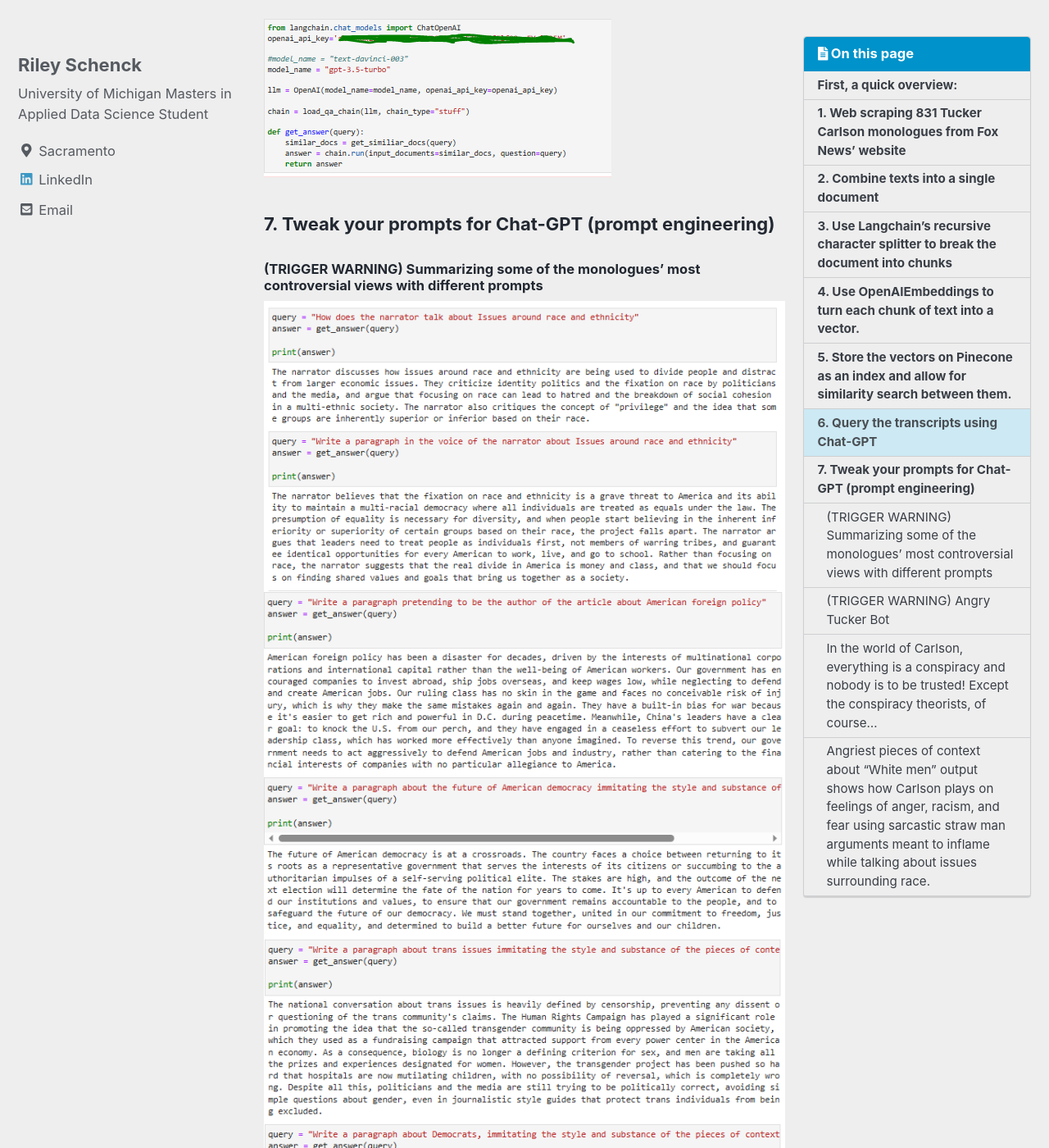
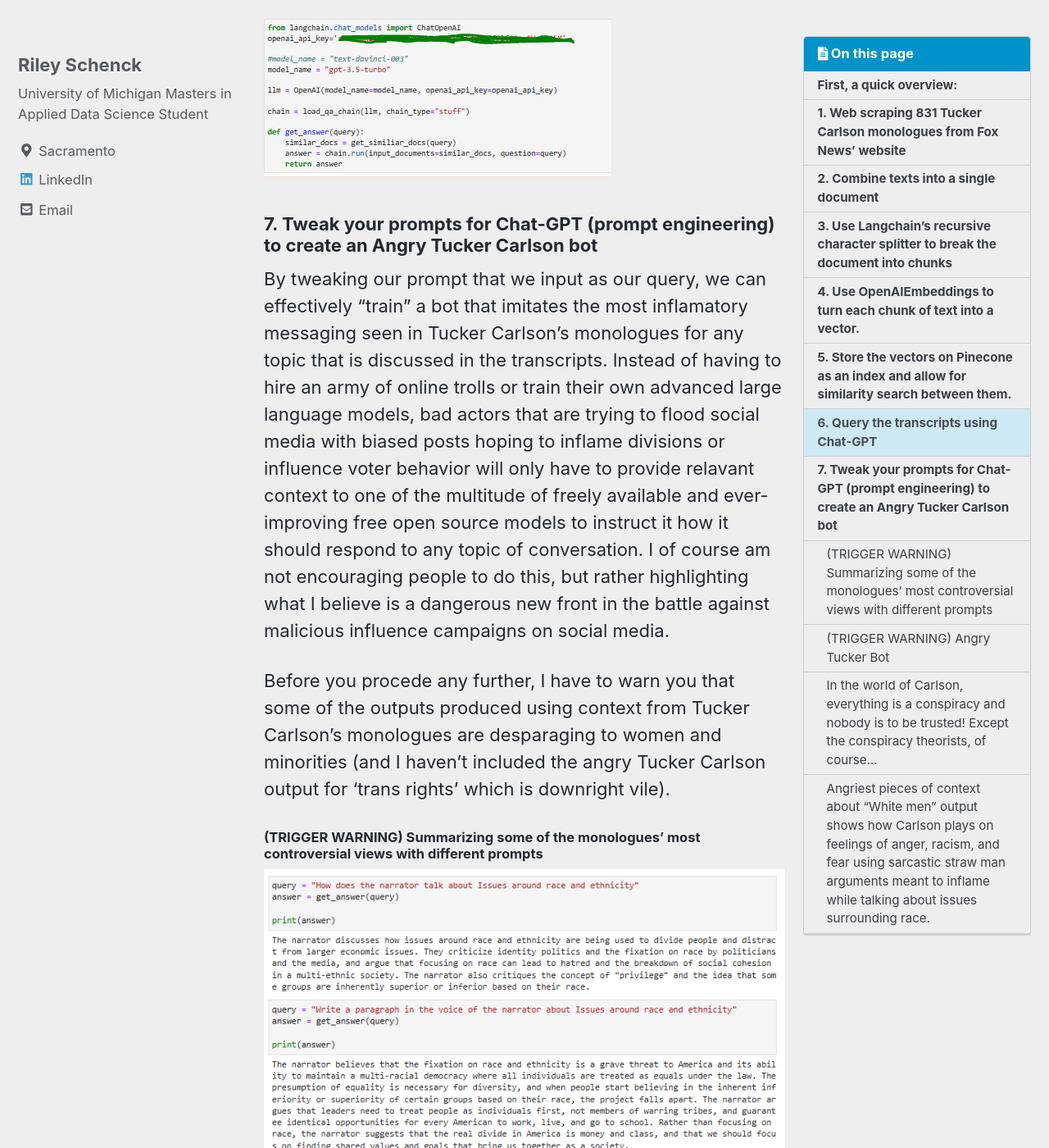
Before and after one commit to rileyschenck/website, a Jekyll site: the page built from _posts/2023-07-07-Tucker-GPT.md, in a window 1280 px wide and 1400 px high, scrolled down 7592 px. Shown: the whole window at 82% size. Built offline with Jekyll 4.4.1, drawn with Linux system fonts in a browser that asks for light colours; cached includes are drawn as plain includes; nearby versions of some CDN libraries; a script that is not in the unit is left out; some of the changed text lies outside the part shown.

Commit message:
Update 2023-07-07-Tucker-GPT.md

```diff
--- a/_posts/2023-07-07-Tucker-GPT.md
+++ b/_posts/2023-07-07-Tucker-GPT.md
@@ -71,7 +71,11 @@ And with that we are all set to query our chunks of Tucker Carlson transcripts a
  ![Plot1]({{ site.url }}{{ site.baseurl }}/assets/images/query2.png)
 
 
-### 7. Tweak your prompts for Chat-GPT (prompt engineering)
+### 7. Tweak your prompts for Chat-GPT (prompt engineering) to create an Angry Tucker Carlson bot
+
+By tweaking our prompt that we input as our query, we can effectively "train" a bot that imitates the most inflamatory messaging seen in Tucker Carlson's monologues for any topic that is discussed in the transcripts. Instead of having to hire an army of online trolls or train their own advanced large language models, bad actors that are trying to flood social media with biased posts hoping to inflame divisions or influence voter behavior will only have to provide relavant context to one of the multitude of freely available and ever-improving free open source models to instruct it how it should respond to any topic of conversation. I of course am not encouraging people to do this, but rather highlighting what I believe is a dangerous new front in the battle against malicious influence campaigns on social media.
+
+Before you procede any further, I have to warn you that some of the outputs produced using context from Tucker Carlson's monologues are desparaging to women and minorities (and I haven't included the angry Tucker Carlson output for 'trans rights' which is downright vile).
 
 #### (TRIGGER WARNING) Summarizing some of the monologues' most controversial views with different prompts
 
@@ -80,13 +84,12 @@ And with that we are all set to query our chunks of Tucker Carlson transcripts a
 ![Plot1]({{ site.url }}{{ site.baseurl }}/assets/images/tt6.png)
 
 #### (TRIGGER WARNING) Angry Tucker Bot
-Using the angriest pieces of context from Tucker Carlson's monologues to create an Angry Tucker Bot that highlights the anger and vitriol used in his messaging
+Using the angriest pieces of context from Tucker Carlson's monologues to create an Angry Tucker Bot that imitates the anger and vitriol often used in his messaging.
 
 ![Plot1]({{ site.url }}{{ site.baseurl }}/assets/images/a2.png)
 ![Plot1]({{ site.url }}{{ site.baseurl }}/assets/images/a3.png)
 ![Plot1]({{ site.url }}{{ site.baseurl }}/assets/images/a4.png)
 ![Plot1]({{ site.url }}{{ site.baseurl }}/assets/images/a5.png)
-![Plot1]({{ site.url }}{{ site.baseurl }}/assets/images/a1.png)
 
 #### In the world of Carlson, everything is a conspiracy and nobody is to be trusted! Except the conspiracy theorists, of course...
 
```
